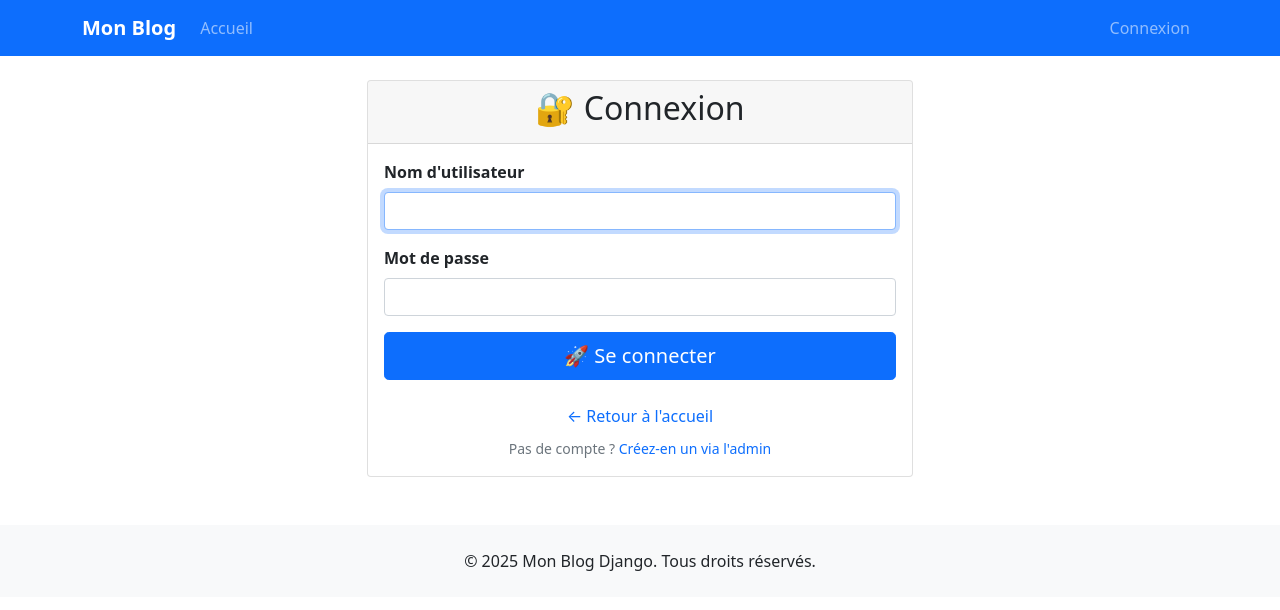
After one commit to DanielEmirah/blog_django, a Django app: page /accounts/login/ in a window 1280 px wide. The commit adds this page. Shown: the top 610 px of the page. Run offline with Django 5.2, Linux system fonts and the light colour scheme.

Commit message:
ajout des templates de registration

```diff
--- a/config/urls.py
+++ b/config/urls.py
@@ -7,7 +7,7 @@ urlpatterns = [
     path('admin/', admin.site.urls),
 
     # URLs de l'application blog
-    path('', include('blog.urls')),
+    path('', include('blog.urls', namespace='blog')),
 
     # URLs d'authentification (fournies par Django)
     path('accounts/', include('django.contrib.auth.urls')),
--- a/templates/base.html
+++ b/templates/base.html
@@ -96,7 +96,7 @@
     <!-- Footer -->
     <footer class="bg-light text-center py-4 mt-5">
         <div class="container">
-            <p class="mb-0">&copy; 2024 Mon Blog Django. Tous droits réservés.</p>
+            <p class="mb-0">&copy; 2025 Mon Blog Django. Tous droits réservés.</p>
         </div>
     </footer>
 
--- /dev/null
+++ b/templates/registration/login.html
@@ -0,0 +1,87 @@
+{% extends 'base.html' %}
+
+{% block title %}Connexion - Mon Blog{% endblock %}
+
+{% block content %}
+<div class="row justify-content-center">
+    <div class="col-md-6">
+        <div class="card">
+            <div class="card-header">
+                <h2 class="card-title text-center">🔐 Connexion</h2>
+            </div>
+
+            <div class="card-body">
+                <!-- Affichage des erreurs -->
+                {% if form.errors %}
+                <div class="alert alert-danger">
+                    <strong>Erreur :</strong> Nom d'utilisateur ou mot de passe incorrect.
+                </div>
+                {% endif %}
+
+                {% if next %}
+                    {% if user.is_authenticated %}
+                    <div class="alert alert-warning">
+                        Votre compte n'a pas accès à cette page.
+                    </div>
+                    {% else %}
+                    <div class="alert alert-info">
+                        Veuillez vous connecter pour accéder à cette page.
+                    </div>
+                    {% endif %}
+                {% endif %}
+
+                <!-- Formulaire de connexion -->
+                <form method="post" action="{% url 'login' %}">
+                    {% csrf_token %}
+
+                    <div class="mb-3">
+                        <label for="id_username" class="form-label">
+                            <strong>Nom d'utilisateur</strong>
+                        </label>
+                        <input type="text"
+                               name="username"
+                               id="id_username"
+                               class="form-control"
+                               required
+                               autofocus>
+                    </div>
+
+                    <div class="mb-3">
+                        <label for="id_password" class="form-label">
+                            <strong>Mot de passe</strong>
+                        </label>
+                        <input type="password"
+                               name="password"
+                               id="id_password"
+                               class="form-control"
+                               required>
+                    </div>
+
+                    <input type="hidden" name="next" value="{{ next }}">
+
+                    <div class="d-grid gap-2">
+                        <button type="submit" class="btn btn-primary btn-lg">
+                            🚀 Se connecter
+                        </button>
+                    </div>
+                </form>
+
+                <!-- Liens utiles -->
+                <div class="mt-4 text-center">
+                    <p class="mb-2">
+                        <a href="{% url 'blog:home' %}" class="text-decoration-none">
+                            ← Retour à l'accueil
+                        </a>
+                    </p>
+                    <small class="text-muted">
+                        Pas de compte ?
+                        <a href="{% url 'admin:index' %}" class="text-decoration-none">
+                            Créez-en un via l'admin
+                        </a>
+                    </small>
+                </div>
+            </div>
+        </div>
+    </div>
+</div>
+{% endblock %}
```
Also changed, not shown: config/settings.py (+4 -3 lines), templates/registration/logged_out.html (added, +27 -0 lines), templates/registration/password_change_form.html (added, +22 -0 lines).
